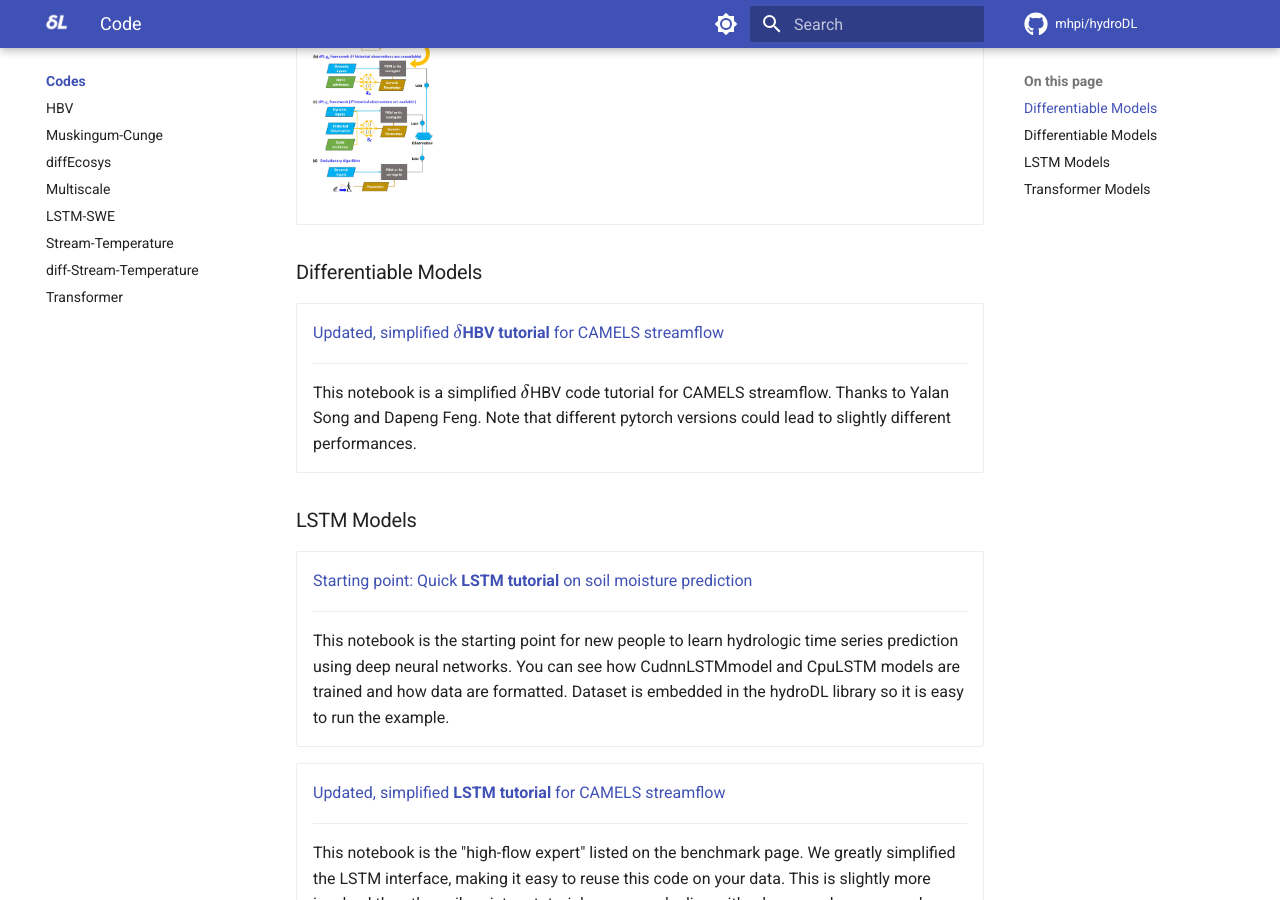
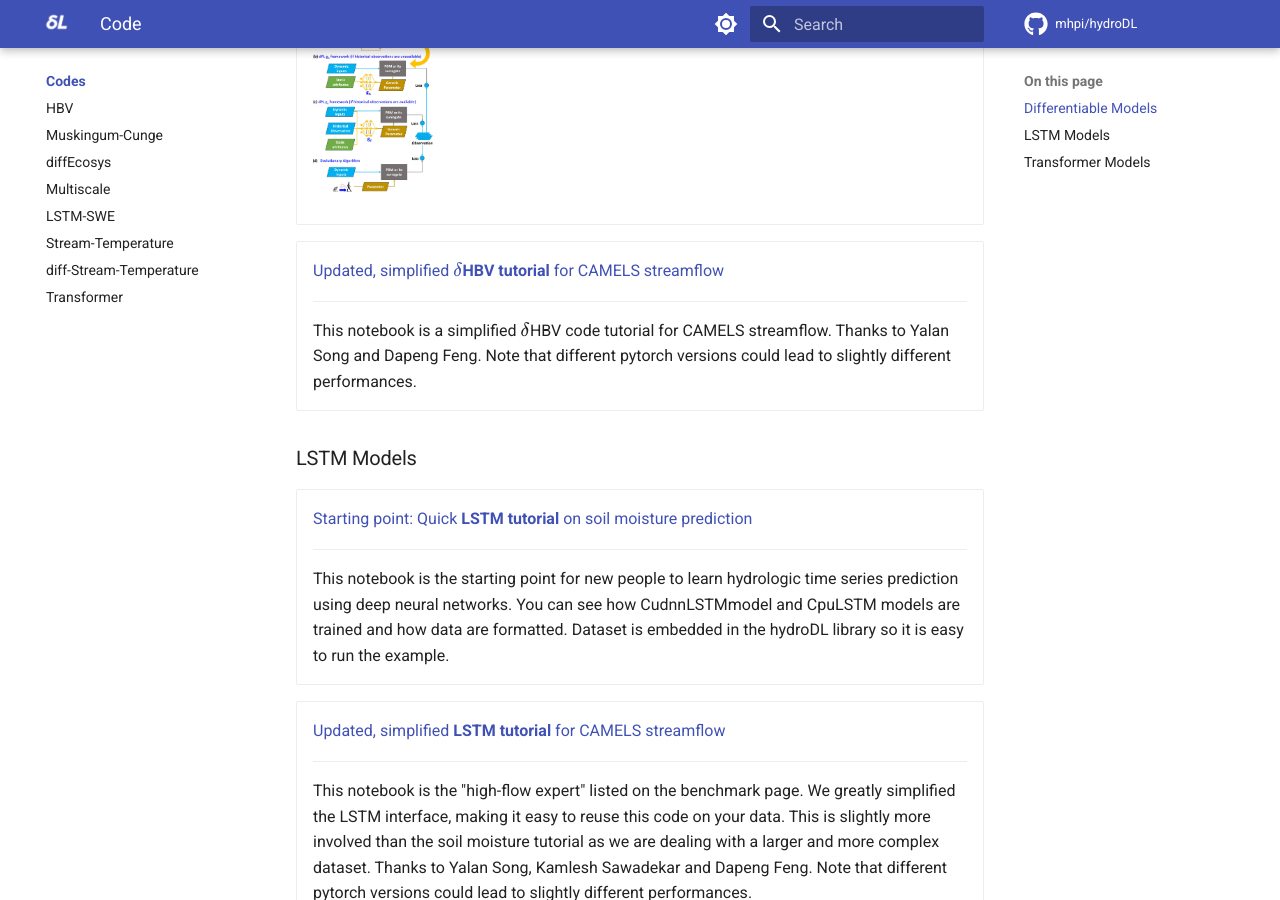
Before and after one commit to mhpi/mhpi.github.io, an MkDocs documentation site: the page built from docs/codes/index.md, in a window 1280 px wide and 900 px high, scrolled down 1191 px. Built offline with MkDocs 1.6.1 and Material for MkDocs 9.7.7, drawn with Linux system fonts in a browser that asks for light colours; a script that is not in the unit is left out; comment, search, counter and statistics services are not loaded.

Commit message:
Update index.md
Remove extra tab for Differentiable Models

```diff
--- a/docs/codes/index.md
+++ b/docs/codes/index.md
@@ -63,7 +63,7 @@ Differentiable Parameter Learning
   </div>
 </div>
 
-### Differentiable Models
+
 <div class="result" markdown>
   <div class="grid cards" markdown>
 
```
